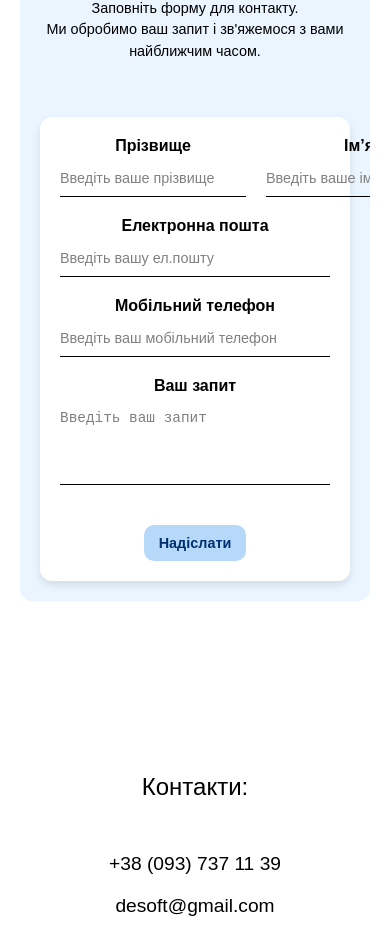
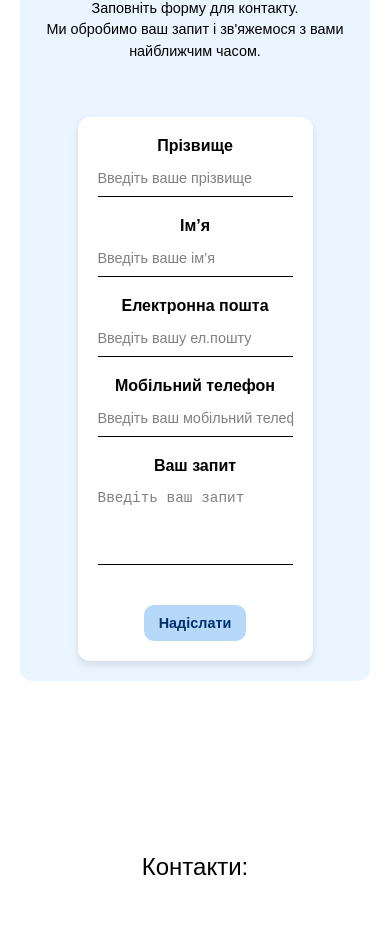
Before and after one commit to volodiagamivka/desoft-site, a React (Create React App) app: page / in a window 390 px wide. Shown: the part 3455-4389 px from the top of the page. Built offline with nearby package versions, Linux system fonts and the light colour scheme; a web font is replaced by a local one.

Commit message:
Update Form.css

```diff
--- a/src/components/Form/Form.css
+++ b/src/components/Form/Form.css
@@ -151,6 +151,9 @@ textarea {
         max-width: 100%;
         padding: 20px;
     }
+    .form-row {
+        flex-direction: column;
+    }
 
     .form-group input,
     .form-group textarea {
```
